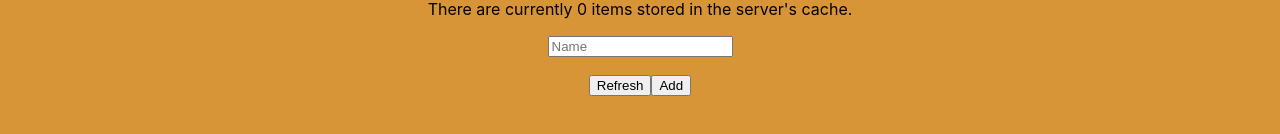
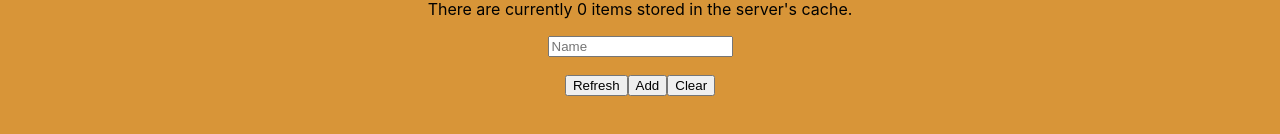
Before and after one commit to JMDelisle/Exsm3946, a React (Create React App) app in the folder EXSM3946_Assignment/exsm3946_assignment_frontend/: page /manufacturer in a window 1280 px wide. Shown: the part 208-342 px from the top of the page. Built offline with nearby package versions, Linux system fonts and the light colour scheme.

Commit message:
Got show how to add the clear button so you don't have to manually delete each row;

```diff
--- a/EXSM3946_Assignment/exsm3946_assignment_frontend/src/pages/Dealership.js
+++ b/EXSM3946_Assignment/exsm3946_assignment_frontend/src/pages/Dealership.js
@@ -74,7 +74,8 @@ export default class Dealership extends Component {
                 }>Refresh</button>
 
                 <button onClick={(() => { this.setState({ loading: true }); this.addName(); }).bind(this)}>Add </button>
-                {/*<button onClick="document.getElementById('myInput').value = ''">Clear </button>*/}
+
+                <button className="buttonClear" onClick={(() => { this.clearScreen() })} >Clear</button>
 
             </div>
 
@@ -164,4 +165,14 @@ export default class Dealership extends Component {
         this.setState({ dealerships: dataList, loading: false });
         // Thread C ends.
     }
+
+    async clearScreen(){
+        (this.setState({ id: "" }));
+        (this.setState({ name: "" }));
+        (this.setState({ manufacturerID: "" }));
+        (this.setState({ address: "" }));
+        (this.setState({ phoneNumber: "" }));
+        (this.setState({ ErrorList: "" }));
+    }
+
 }
--- a/EXSM3946_Assignment/exsm3946_assignment_frontend/src/pages/Manufacturer.js
+++ b/EXSM3946_Assignment/exsm3946_assignment_frontend/src/pages/Manufacturer.js
@@ -63,6 +63,9 @@ export default class Manufacturer extends Component {
                 }>Refresh</button>
 
                 <button onClick={(() => { this.setState({ loading: true }); this.addName(); }).bind(this)}>Add </button>
+
+                <button className="buttonClear" onClick={(() => { this.clearScreen() })} >Clear</button>
+
             </div>
         );
         // Thread A ends.
@@ -143,4 +146,12 @@ export default class Manufacturer extends Component {
         this.setState({ manufacturers: dataList, loading: false });
         // Thread C ends.
     }
+
+    async clearScreen() {
+        (this.setState({ id: "" }));
+        (this.setState({ name: "" }));
+        (this.setState({ manufacturerID: "" }));
+        (this.setState({ ErrorList: "" }));
+    }
+
 }
--- a/EXSM3946_Assignment/exsm3946_assignment_frontend/src/pages/Model.js
+++ b/EXSM3946_Assignment/exsm3946_assignment_frontend/src/pages/Model.js
@@ -64,6 +64,8 @@ export default class Model extends Component {
                 }>Refresh</button>
 
                 <button onClick={(() => { this.setState({ loading: true }); this.addName(); }).bind(this)}>Add </button>
+
+                <button className="buttonClear" onClick={(() => { this.clearScreen() })} >Clear</button>
             </div>
         );
         // Thread A ends.
@@ -145,4 +147,13 @@ export default class Model extends Component {
         this.setState({ models: dataList, loading: false });
         // Thread C ends.
     }
+
+    async clearScreen() {
+        (this.setState({ id: "" }));
+        (this.setState({ manufacturerID: "" }));
+        (this.setState({ name: "" }));
+        (this.setState({ ErrorList: "" }));
+
+    }
+
 }
--- a/EXSM3946_Assignment/exsm3946_assignment_frontend/src/pages/Vehicle.js
+++ b/EXSM3946_Assignment/exsm3946_assignment_frontend/src/pages/Vehicle.js
@@ -71,6 +71,8 @@ export default class Vehicle extends Component {
                 }>Refresh</button>
 
                 <button onClick={(() => { this.setState({ loading: true }); this.addName(); }).bind(this)}>Add </button>
+
+                <button className="buttonClear" onClick={(() => { this.clearScreen() })} >Clear</button>
             </div>
         );
         // Thread A ends.
@@ -158,4 +160,14 @@ export default class Vehicle extends Component {
         this.setState({ vehicles: dataList, loading: false });
         // Thread C ends.
     }
+
+    async clearScreen() {
+        (this.setState({ id: "" }));
+        (this.setState({ vin: "" }));
+        (this.setState({ modelID: "" }));
+        (this.setState({ dealershipID: "" }));
+        (this.setState({ trimLevel: "" }));
+        (this.setState({ ErrorList: "" }));
+    }
+
 }
```
